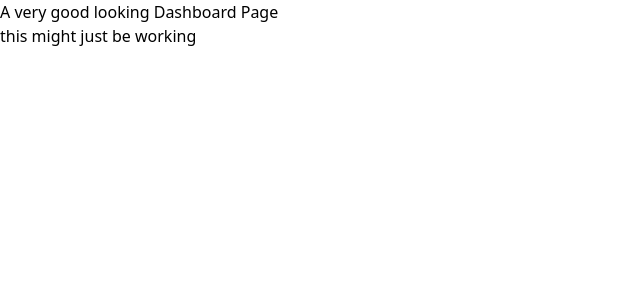
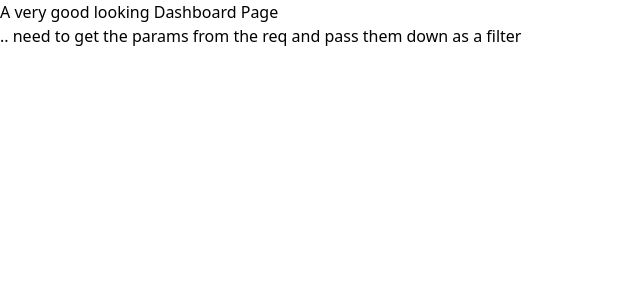
Before and after one commit to ShivanshuPande/payments-app, a React (Vite) app in the folder frontend/: page /dashboard in a window 1280 px wide. Shown: the top 300 px of the page, without its empty margins (0-640 px from the left). Built offline with nearby package versions, Linux system fonts and the light colour scheme.

Commit message:
added the steps

```diff
--- a/frontend/src/components/pages/Dashboard.jsx
+++ b/frontend/src/components/pages/Dashboard.jsx
@@ -3,6 +3,6 @@ export default function Dashboard(){
         A very good looking Dashboard Page
         <br>
         </br>
-        this might just be working
+         .. need to get the params from the req and pass them down as a filter
     </div>
 }
```
